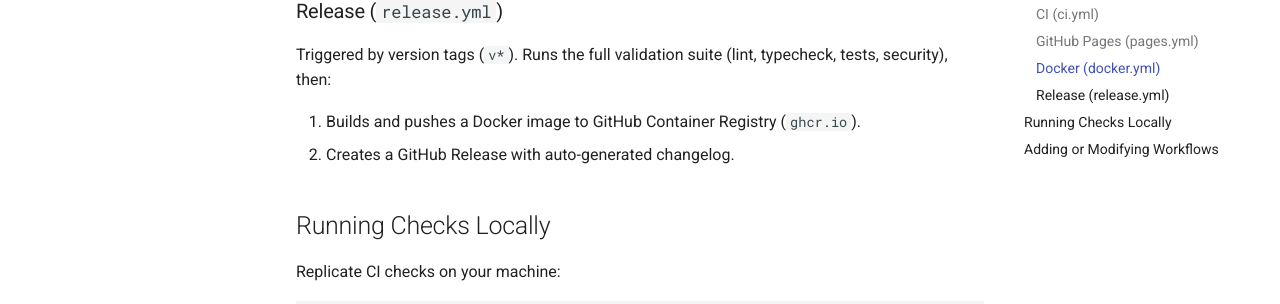
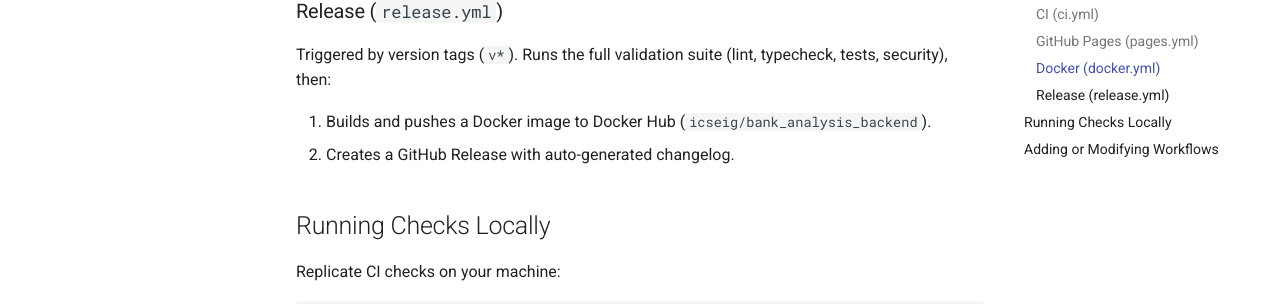
Before and after one commit to GIcsei/BAB, an MkDocs documentation site: the page built from docs/ci.md, in a window 1280 px wide and 900 px high, scrolled down 1166 px. Shown: the part 148-452 px from the top of the window. Built offline with MkDocs 1.6.1 and Material for MkDocs 9.7.7, drawn with Linux system fonts in a browser that asks for light colours; comment, search, counter and statistics services are not loaded.

Commit message:
docs: update Docker registry references from GHCR to Docker Hub
Update documentation in docs/ci.md and README.md to reflect the
switch from GitHub Container Registry to Docker Hub for release
image publishing.

Co-authored-by: Copilot <223556219+Copilot@users.noreply.github.com>

```diff
--- a/docs/ci.md
+++ b/docs/ci.md
@@ -37,7 +37,7 @@ Builds and optionally pushes Docker images for the application.
 
 Triggered by version tags (`v*`). Runs the full validation suite (lint, typecheck, tests, security), then:
 
-1. Builds and pushes a Docker image to GitHub Container Registry (`ghcr.io`).
+1. Builds and pushes a Docker image to Docker Hub (`icseig/bank_analysis_backend`).
 2. Creates a GitHub Release with auto-generated changelog.
 
 ## Running Checks Locally
```
Also changed, not shown: README.md (+1 -1 lines).
